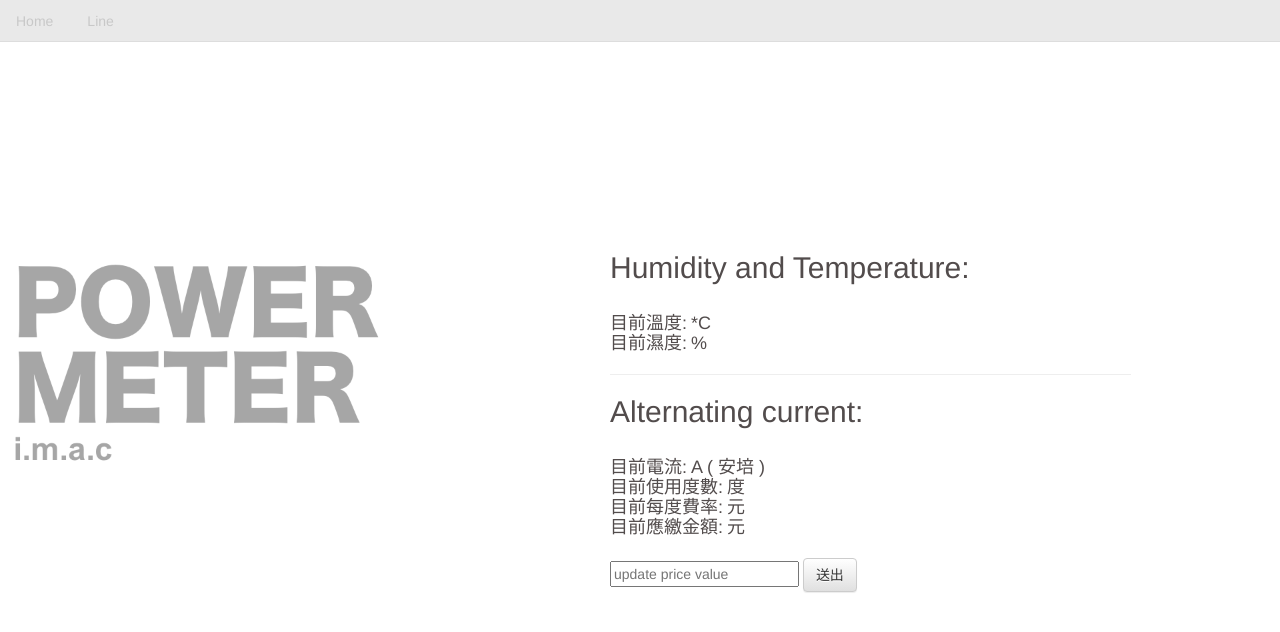
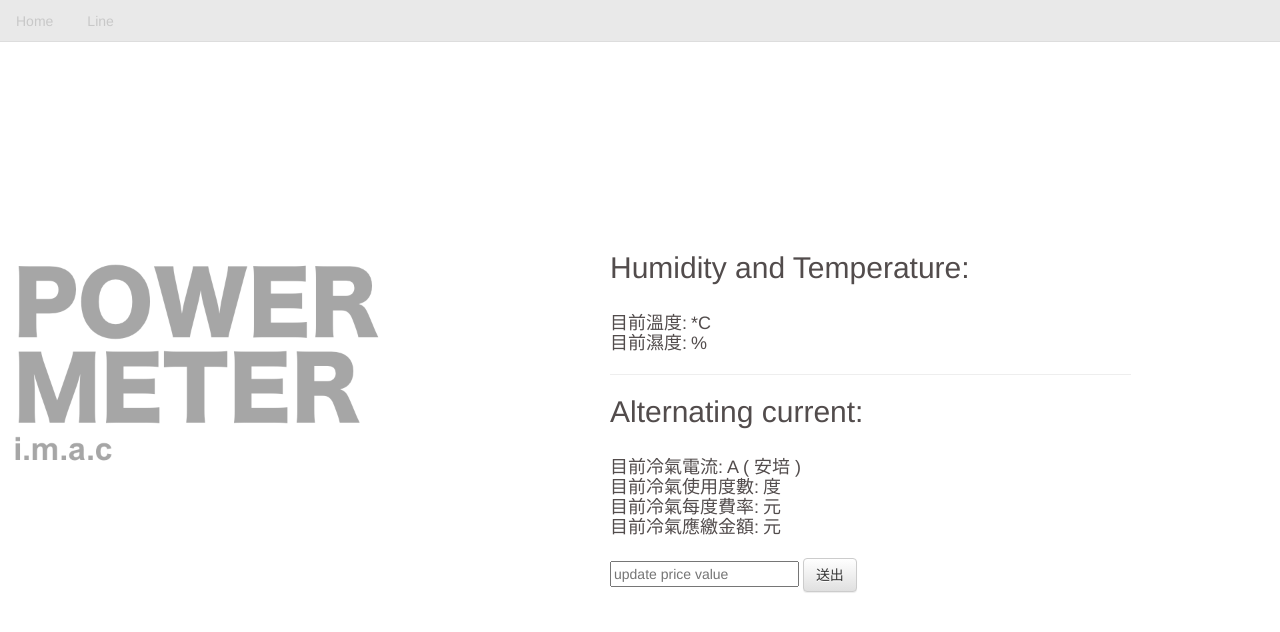
Before and after one commit to TitanLi/a, a website: page openstack/views/home.html in a window 1280 px wide. Drawn offline with nearby package versions, Linux system fonts and the light colour scheme; no server answers.

Commit message:
Add message

```diff
--- a/openstack/views/home.html
+++ b/openstack/views/home.html
@@ -122,19 +122,19 @@
         <hr>
         <h2>Alternating current:</h2>
           <br>
-          <h4>目前電流:</h4>
+          <h4>目前冷氣電流:</h4>
           <h4 id="date"></h4>
           <h4>A ( 安培 )</h4>
           <br>
-          <h4>目前使用度數:</h4>
+          <h4>目前冷氣使用度數:</h4>
           <h4 id="power"></h4>
           <h4>度</h4>
           <br>
-          <h4>目前每度費率:</h4>
+          <h4>目前冷氣每度費率:</h4>
           <h4 id="cost"></h4>
           <h4>元</h4>
           <br>
-          <h4>目前應繳金額:</h4>
+          <h4>目前冷氣應繳金額:</h4>
           <h4 id="money"></h4>
           <h4>元</h4>
           <br>
```
